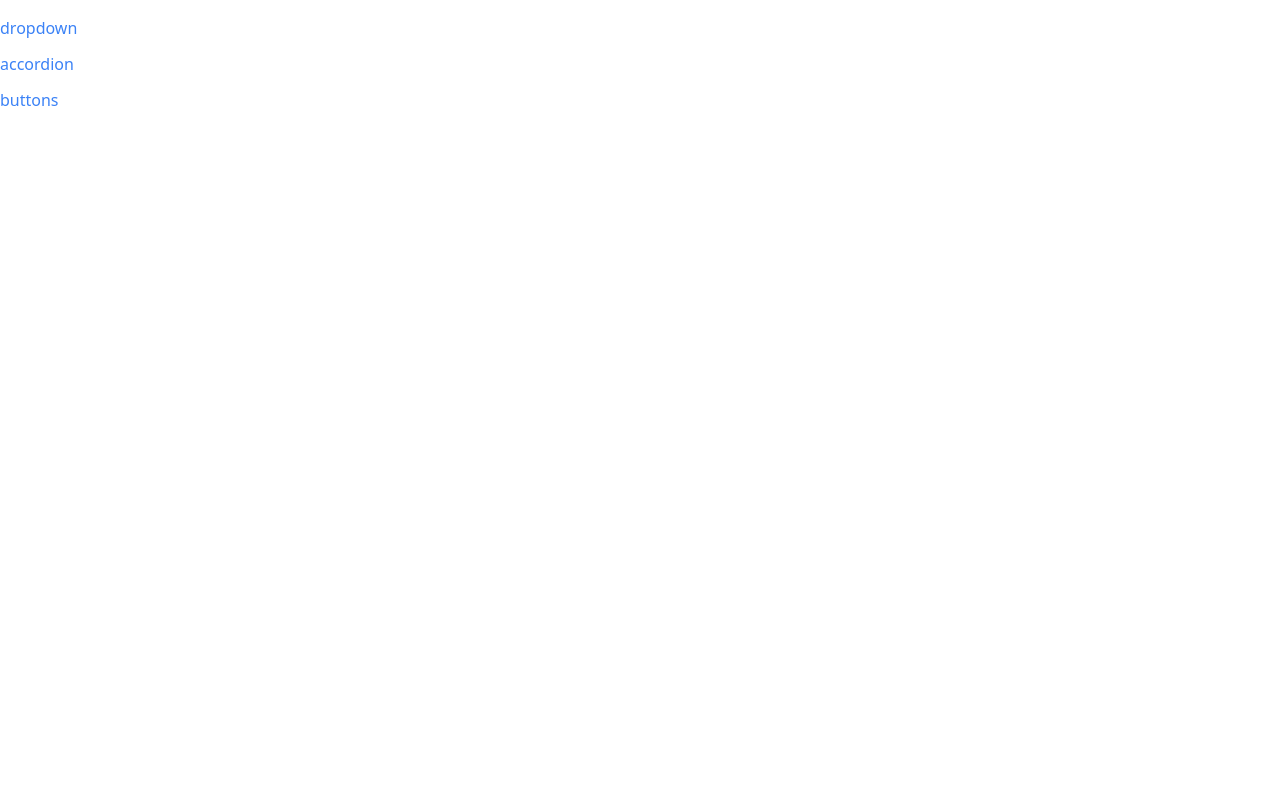
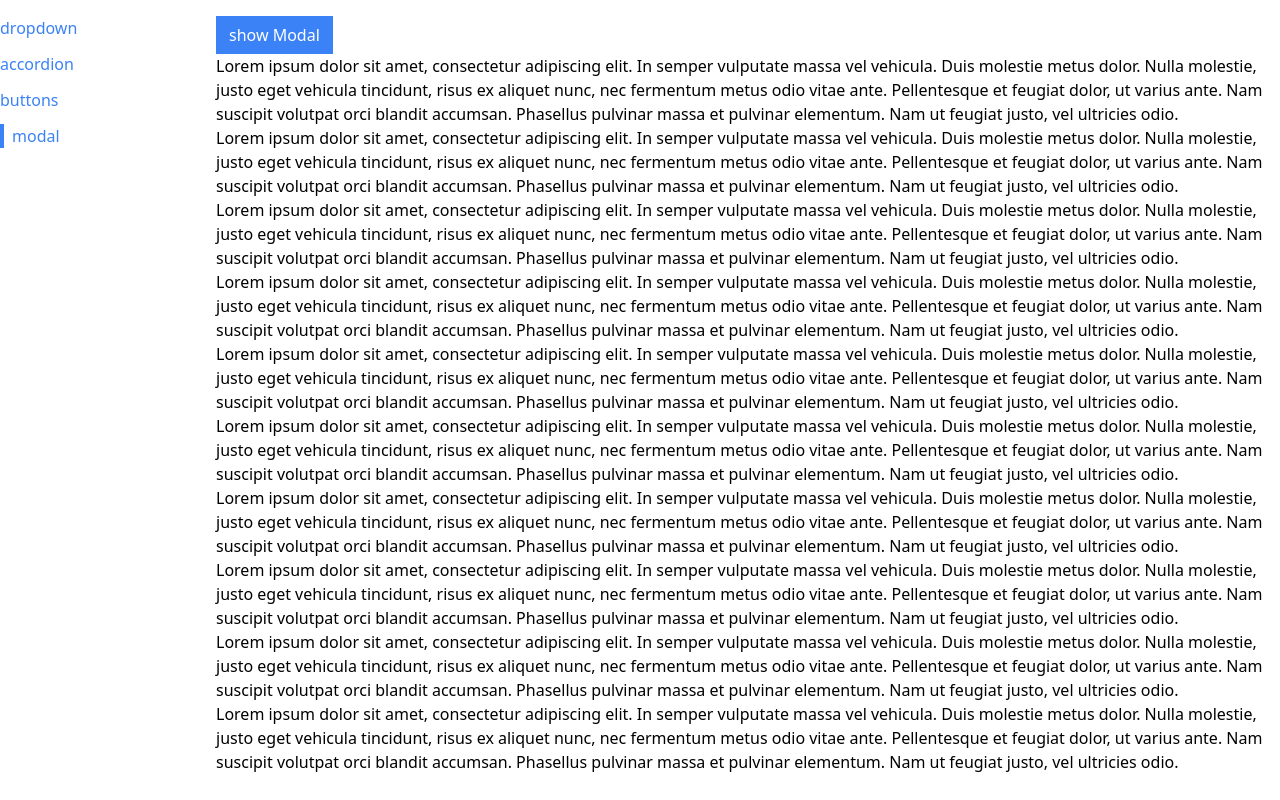
Before and after one commit to eidabdirahman/components, a React (Create React App) app: page /modal in a window 1280 px wide. Built offline with nearby package versions, Linux system fonts and the light colour scheme.

Commit message:
modal added

```diff
--- a/public/index.html
+++ b/public/index.html
@@ -39,5 +39,7 @@
       To begin the development, run `npm start` or `yarn start`.
       To create a production bundle, use `npm run build` or `yarn build`.
     -->
+
+    <div class="modal-container"></div>
   </body>
 </html>
--- a/src/App.js
+++ b/src/App.js
@@ -3,6 +3,7 @@ import Route from './components/Route';
 import AccordionPage from './pages/AccordionPage';
 import DropdownPage from './pages/DropdownPage';
 import ButtonPage from './pages/ButtonPage';
+import ModalPage from './pages/ModalPage';
 
 function App() {
   return (
@@ -18,6 +19,9 @@ function App() {
         <Route path="/buttons">
           <ButtonPage />
         </Route>
+        <Route path="/modal">
+          <ModalPage />
+        </Route>
       </div>
     </div>
   );
--- /dev/null
+++ b/src/components/Modal.js
@@ -0,0 +1,36 @@
+import ReactDOM from 'react-dom';
+import { useEffect } from 'react';
+
+function Modal({ onClose, children, actionBar }) {
+
+        useEffect(() => {
+
+                document.body.classList.add('overflow-hidden');
+
+
+                return () => {
+                    document.body.classList.remove('overflow-hidden');
+                };
+            }, []);
+
+    return ReactDOM.createPortal(
+        <div>
+            <div
+                onClick={onClose}
+                className="absolute inset-0 bg-gray-300 opacity-80"
+            ></div>
+            <div className="absolute inset-40 p-10 bg-white">
+                <div className='flex flex-col justify-between h-full'>
+                {children}
+
+               <div className='flex justify-end'>
+                {actionBar}
+                </div>
+                </div>
+            </div>
+        </div>,
+        document.querySelector('.modal-container')
+    );
+}
+
+export default Modal;
--- a/src/components/Sidebar.js
+++ b/src/components/Sidebar.js
@@ -5,7 +5,8 @@ function Sidebar (){
     const Links = [
         {label: 'dropdown', path:'/'},
         {label: 'accordion', path:'/accordion'},
-        {label: 'buttons', path:'/buttons'}
+        {label: 'buttons', path:'/buttons'},
+        {label: 'modal', path:'/modal'},
     ];
 
     const renderedLinks = Links.map((link)=>{
--- /dev/null
+++ b/src/pages/ModalPage.js
@@ -0,0 +1,111 @@
+import { useState } from "react";
+import Modal from "../components/Modal"
+import Button from "../components/Button";
+function ModalPage (){
+    const [showModal, setShowModal]=useState(false);
+
+    const handleClick = ()=>{
+        setShowModal(true);
+    };
+
+    const handleClose = () =>{
+        setShowModal(false);
+    };
+
+    const actionBar = <Button onClick={handleClose} primary>Yeah!</Button>
+
+    const modal = <Modal onClose={handleClose} actionBar={actionBar}>
+        <p>
+            HI, this is a modal of list. Are you ready to see more information
+        </p>
+    </Modal>
+
+    return (
+        <div>
+            <Button onClick={handleClick} primary>show Modal</Button>
+            {showModal && modal }
+            <p>
+            Lorem ipsum dolor sit amet, consectetur adipiscing elit. In semper
+             vulputate massa vel vehicula. Duis molestie metus dolor.
+              Nulla molestie, justo eget vehicula tincidunt, risus ex aliquet nunc,
+              nec fermentum metus odio vitae ante. Pellentesque et feugiat dolor, ut varius ante.
+              Nam suscipit volutpat orci blandit accumsan. Phasellus pulvinar
+            massa et pulvinar elementum. Nam ut feugiat justo, vel ultricies odio.
+            </p>
+            <p>
+            Lorem ipsum dolor sit amet, consectetur adipiscing elit. In semper
+             vulputate massa vel vehicula. Duis molestie metus dolor.
+              Nulla molestie, justo eget vehicula tincidunt, risus ex aliquet nunc,
+              nec fermentum metus odio vitae ante. Pellentesque et feugiat dolor, ut varius ante.
+              Nam suscipit volutpat orci blandit accumsan. Phasellus pulvinar
+            massa et pulvinar elementum. Nam ut feugiat justo, vel ultricies odio.
+            </p>
+            <p>
+            Lorem ipsum dolor sit amet, consectetur adipiscing elit. In semper
+             vulputate massa vel vehicula. Duis molestie metus dolor.
+              Nulla molestie, justo eget vehicula tincidunt, risus ex aliquet nunc,
+              nec fermentum metus odio vitae ante. Pellentesque et feugiat dolor, ut varius ante.
+              Nam suscipit volutpat orci blandit accumsan. Phasellus pulvinar
+            massa et pulvinar elementum. Nam ut feugiat justo, vel ultricies odio.
+            </p>
+            <p>
+            Lorem ipsum dolor sit amet, consectetur adipiscing elit. In semper
+             vulputate massa vel vehicula. Duis molestie metus dolor.
+              Nulla molestie, justo eget vehicula tincidunt, risus ex aliquet nunc,
+              nec fermentum metus odio vitae ante. Pellentesque et feugiat dolor, ut varius ante.
+              Nam suscipit volutpat orci blandit accumsan. Phasellus pulvinar
+            massa et pulvinar elementum. Nam ut feugiat justo, vel ultricies odio.
+            </p>
+            <p>
+            Lorem ipsum dolor sit amet, consectetur adipiscing elit. In semper
+             vulputate massa vel vehicula. Duis molestie metus dolor.
+              Nulla molestie, justo eget vehicula tincidunt, risus ex aliquet nunc,
+              nec fermentum metus odio vitae ante. Pellentesque et feugiat dolor, ut varius ante.
+              Nam suscipit volutpat orci blandit accumsan. Phasellus pulvinar
+            massa et pulvinar elementum. Nam ut feugiat justo, vel ultricies odio.
+            </p>
+            <p>
+            Lorem ipsum dolor sit amet, consectetur adipiscing elit. In semper
+             vulputate massa vel vehicula. Duis molestie metus dolor.
+              Nulla molestie, justo eget vehicula tincidunt, risus ex aliquet nunc,
+              nec fermentum metus odio vitae ante. Pellentesque et feugiat dolor, ut varius ante.
+              Nam suscipit volutpat orci blandit accumsan. Phasellus pulvinar
+            massa et pulvinar elementum. Nam ut feugiat justo, vel ultricies odio.
+            </p>
+            <p>
+            Lorem ipsum dolor sit amet, consectetur adipiscing elit. In semper
+             vulputate massa vel vehicula. Duis molestie metus dolor.
+              Nulla molestie, justo eget vehicula tincidunt, risus ex aliquet nunc,
+              nec fermentum metus odio vitae ante. Pellentesque et feugiat dolor, ut varius ante.
+              Nam suscipit volutpat orci blandit accumsan. Phasellus pulvinar
+            massa et pulvinar elementum. Nam ut feugiat justo, vel ultricies odio.
+            </p>
+            <p>
+            Lorem ipsum dolor sit amet, consectetur adipiscing elit. In semper
+             vulputate massa vel vehicula. Duis molestie metus dolor.
+              Nulla molestie, justo eget vehicula tincidunt, risus ex aliquet nunc,
+              nec fermentum metus odio vitae ante. Pellentesque et feugiat dolor, ut varius ante.
+              Nam suscipit volutpat orci blandit accumsan. Phasellus pulvinar
+            massa et pulvinar elementum. Nam ut feugiat justo, vel ultricies odio.
+            </p>
+            <p>
+            Lorem ipsum dolor sit amet, consectetur adipiscing elit. In semper
+             vulputate massa vel vehicula. Duis molestie metus dolor.
+              Nulla molestie, justo eget vehicula tincidunt, risus ex aliquet nunc,
+              nec fermentum metus odio vitae ante. Pellentesque et feugiat dolor, ut varius ante.
+              Nam suscipit volutpat orci blandit accumsan. Phasellus pulvinar
+            massa et pulvinar elementum. Nam ut feugiat justo, vel ultricies odio.
+            </p>
+            <p>
+            Lorem ipsum dolor sit amet, consectetur adipiscing elit. In semper
+             vulputate massa vel vehicula. Duis molestie metus dolor.
+              Nulla molestie, justo eget vehicula tincidunt, risus ex aliquet nunc,
+              nec fermentum metus odio vitae ante. Pellentesque et feugiat dolor, ut varius ante.
+              Nam suscipit volutpat orci blandit accumsan. Phasellus pulvinar
+            massa et pulvinar elementum. Nam ut feugiat justo, vel ultricies odio.
+            </p>
+        </div>
+    )
+}
+
+export default ModalPage;
```
